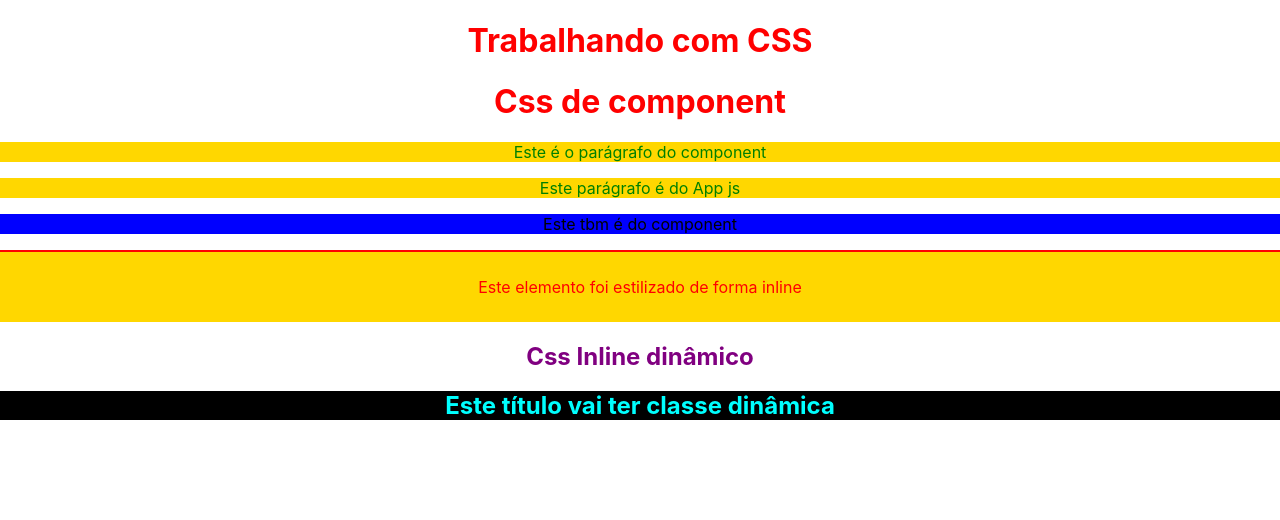
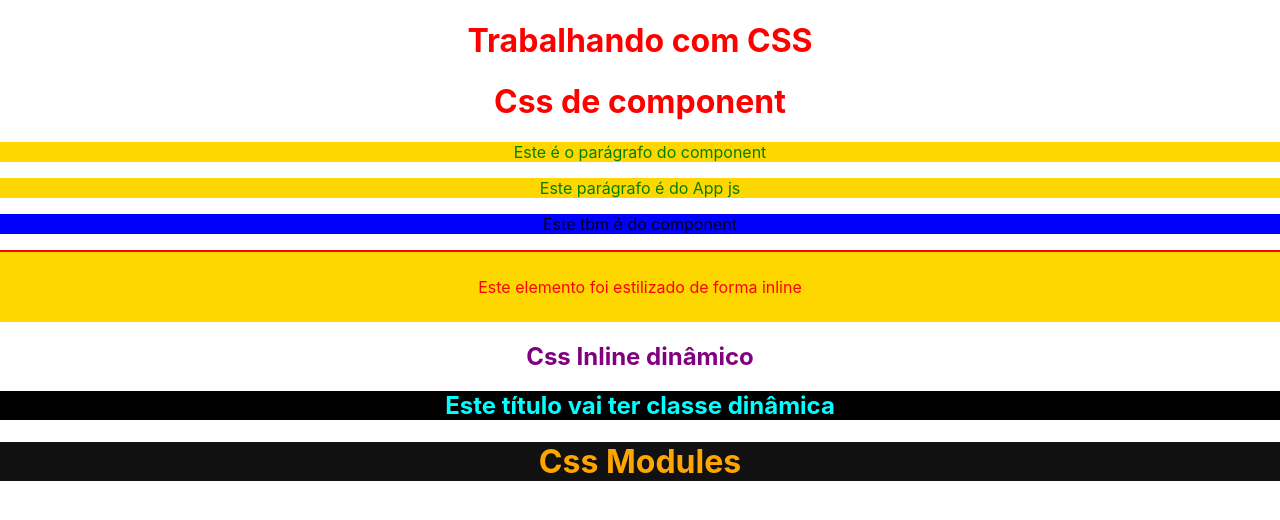
Before and after one commit to kaiotcp1/curso_react, a React (Create React App) app in the folder 4_CSS_REACT/css/: page / in a window 1280 px wide. Shown: the top 520 px of the page. Built offline with nearby package versions, Linux system fonts and the light colour scheme.

Commit message:
Css Modules

```diff
--- a/4_CSS_REACT/css/src/App.js
+++ b/4_CSS_REACT/css/src/App.js
@@ -1,5 +1,6 @@
 import './App.css';
 import MyComponent from './components/MyComponent';
+import Title from './components/Title';
 
 function App() {
 
@@ -20,6 +21,8 @@ function App() {
     <h2 style={n > 10 ? ({color: "purple"}) : ({color: "green"})}>Css Inline dinâmico</h2>
     {/* Classe dinâmica */}
     <h2 className={redTitle ? "red-title" : "title"  }>Este título vai ter classe dinâmica</h2>
+    {/* Css Modules */}
+    <Title/>
     </div>
   );
 }
--- /dev/null
+++ b/4_CSS_REACT/css/src/components/Title.js
@@ -0,0 +1,12 @@
+import React from 'react'
+import styles from "./Title.module.css";
+
+const Title = () => {
+  return (
+    <div>
+        <h1 className={styles.my_title}>Css Modules</h1>
+    </div>
+  )
+}
+
+export default Title
--- /dev/null
+++ b/4_CSS_REACT/css/src/components/Title.module.css
@@ -0,0 +1,4 @@
+.my_title {
+    color: orange;
+    background-color: #111;
+}
```
